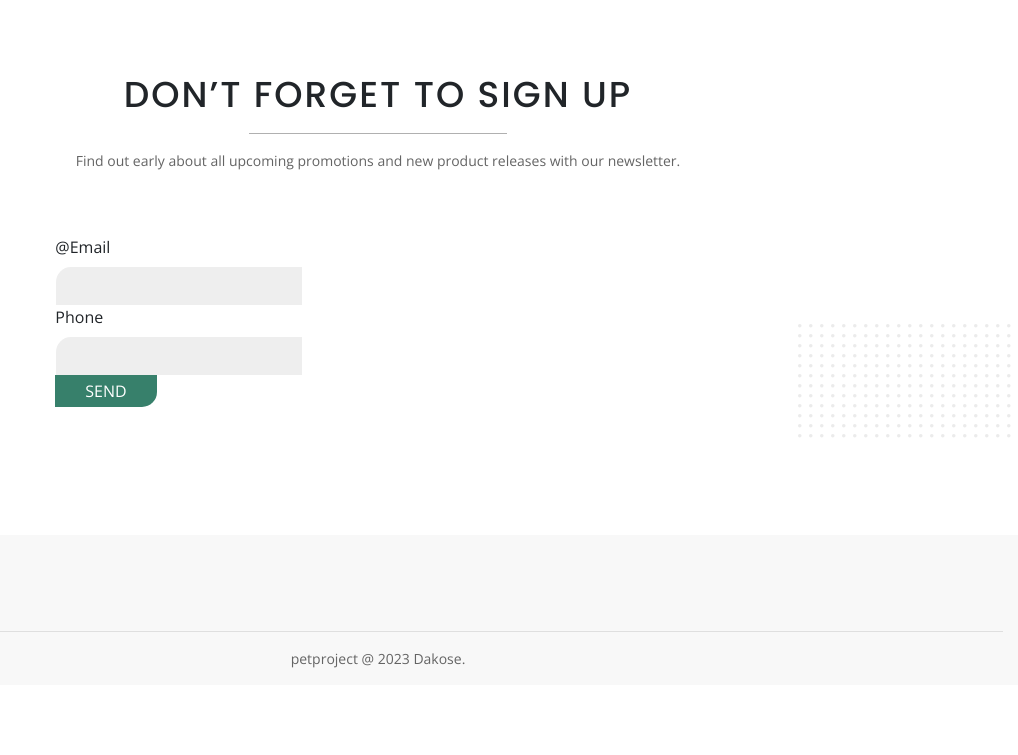
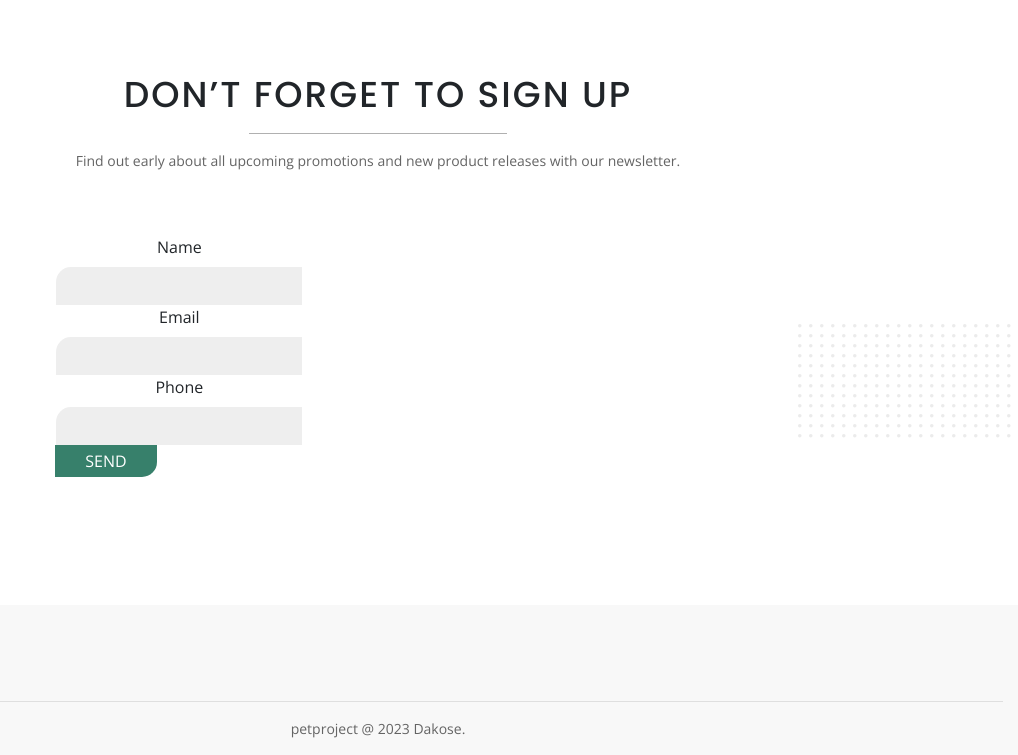
Before and after one commit to Dakose/djangowebsite_proj, a Django app: page /main/ in a window 1280 px wide. Shown: the part 4186-4941 px from the top of the page, without its empty margins (262-1280 px from the left). Before the commit the page ends 4854 px from the top, so only its background shows below. Run offline with Django 4.2, Linux system fonts and the light colour scheme.

Commit message:
add email and make migrations

```diff
--- a/crm/forms.py
+++ b/crm/forms.py
@@ -2,4 +2,5 @@ from django import forms
 
 class OrderForm(forms.Form):
     name = forms.CharField(max_length=255, required=False, widget=forms.TextInput(attrs={'class': 'form-control'}))
+    email = forms.CharField(max_length=255, widget=forms.TextInput(attrs={'class': 'form-control'}))
     phone = forms.CharField(max_length=255, widget=forms.TextInput(attrs={'class': 'form-control'}))
--- a/crm/models.py
+++ b/crm/models.py
@@ -14,6 +14,7 @@ class StatusCrm(models.Model):
 class Order(models.Model):
     order_dt = models.DateTimeField(auto_now=True)
     order_name = models.CharField(max_length=255, verbose_name='Name:')
+    order_email = models.CharField(max_length=255, null=True, verbose_name='Email:')
     order_phone = models.CharField(max_length=255, verbose_name='Phone:')
     order_status = models.ForeignKey(StatusCrm, on_delete=models.PROTECT, null=True, blank=True, verbose_name='Status:')
 
--- a/crm/views.py
+++ b/crm/views.py
@@ -13,9 +13,10 @@ def first_page(request):
 def thanks_page(request):
     if request.POST:
         name = request.POST['name']
+        email = request.POST['email']
         phone = request.POST['phone']
-        element = Order(order_name = name, order_phone = phone)
+        element = Order(order_name = email, order_phone = phone)
         element.save()
-        return render(request, './thanks.html', {'name': name, 'phone': phone})
+        return render(request, './thanks.html', {'name': name, 'email': email, 'phone': phone})
     else:
         return render(request, './thanks.html')
--- a/templates/home.html
+++ b/templates/home.html
@@ -349,12 +349,17 @@
                             {% csrf_token %}
                             <div class="input-group subscribe">
                                 <div>
-                                    <label for="inputEmail3" class="input-group-append">@Email</label>
+                                    <label for="inputEmail3" class="name">Name</label>
                                     {{ form.name }}
                                     <div class=""></div>
                                 </div>
                                 <div>
-                                    <label for="inputPhone3" class="input-group-append">Phone</label>
+                                    <label for="inputPhone3" class="email">Email</label>
+                                    {{ form.email }}
+                                    <div class=""></div>
+                                </div>
+                                <div>
+                                    <label for="inputPhone3" class="phone">Phone</label>
                                     {{ form.phone }}
                                     <div class=""></div>
                                 </div>
--- a/templates/thanks.html
+++ b/templates/thanks.html
@@ -6,11 +6,11 @@
   	<section>
 		{% if name  %}
   		<div class="container">
-  			<CENTER style = 'margin-top: 35%; margin-bottom: 35%;'><h1>{{ name }}, Спасибо за заявку!</h1></CENTER>
+  			<CENTER style = 'margin-top: 35%; margin-bottom: 35%;'><h1>{{ name }}, Thanks for order!</h1></CENTER>
   		</div>
 		{% else %}
 		<div class="container">
-  			<CENTER style = 'margin-top: 35%; margin-bottom: 35%;'><h1>Спасибо!</h1></CENTER>
+  			<CENTER style = 'margin-top: 35%; margin-bottom: 35%;'><h1>Thanks!</h1></CENTER>
   		</div>
 		{% endif %}
   	</section>
```
Also changed, not shown: crm/admin.py (+4 -4 lines), crm/migrations/0003_order_order_email.py (added).
